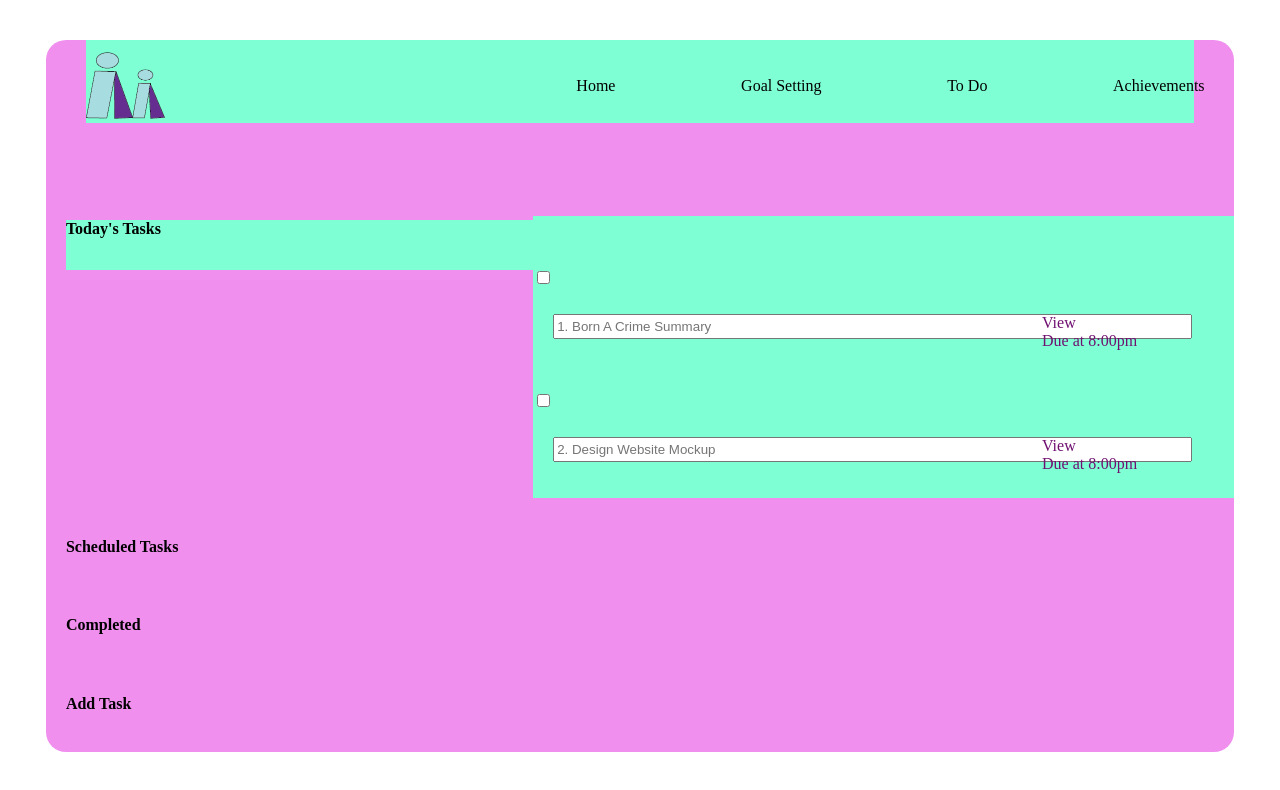
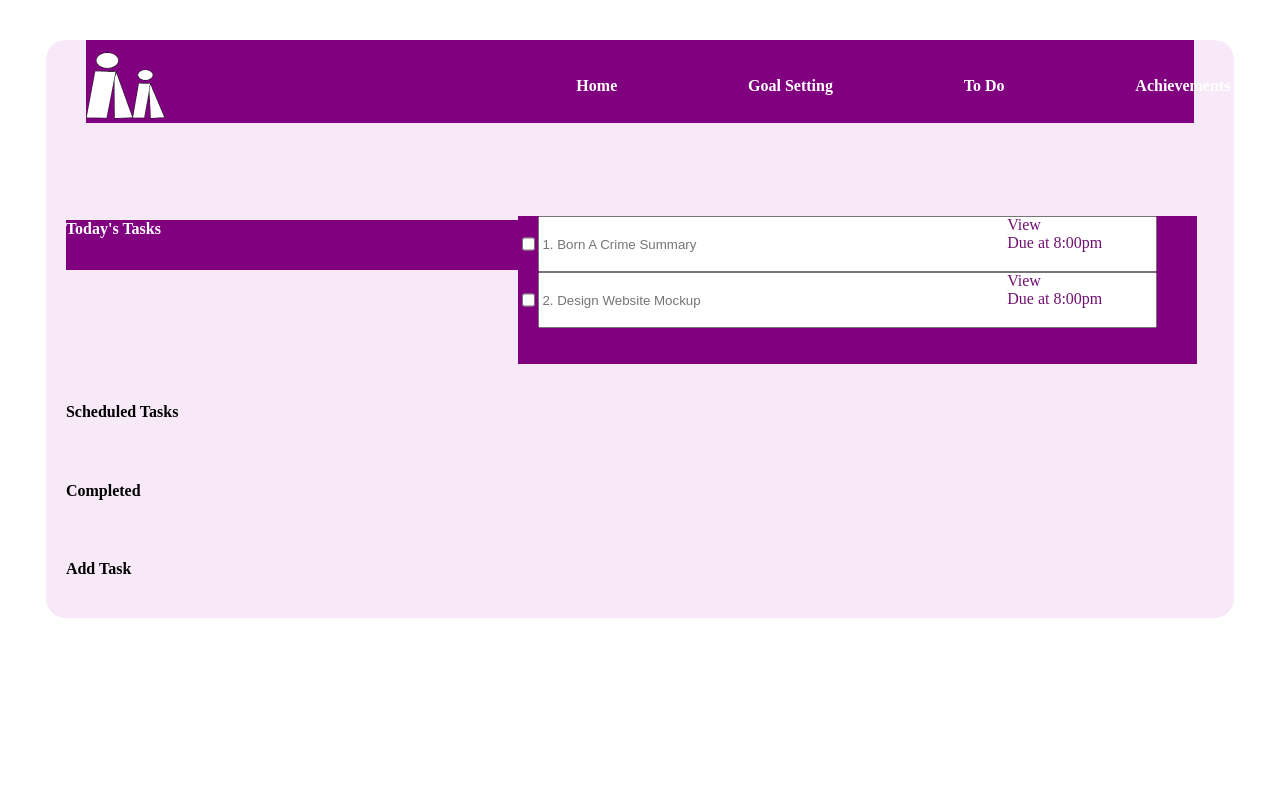
Before and after one commit to Hannah-Unyolo/Mentoring-System, a plain HTML site: page todo.html in a window 1280 px wide. Drawn offline with Linux system fonts and the light colour scheme.

Commit message:
made changes

```diff
--- a/achievements.css
+++ b/achievements.css
@@ -2,7 +2,7 @@
     display: flex;
     gap: 30%;
     margin: 40px;
-    background-color: aquamarine;
+    background-color: purple;
 
 }
 #logo{
@@ -19,7 +19,7 @@
 
 }
 #body{
-    background-color: rgb(241, 143, 239);
+    background-color: rgb(247, 233, 248);
     margin-left: 3%;
     margin-right: 3%;
     border-radius: 20px;
@@ -27,19 +27,23 @@
 }
 .topnav a{
     text-decoration: none;
-    color: black;
+    color: white;
+    font-weight: bold;
 }
 #achievements{
-    background-color: aquamarine;
+    background-color: purple;
     display: flex;
     gap: 20%;
     border-radius: 12px;
     margin-left: 3%;
     margin-right: 3%;
     justify-content: center;
+    color: white;
+    font-weight: bold;
 }
 #heading{
     text-align: center;
+    color: purple;
 
 }
 #medal{
--- a/goals.css
+++ b/goals.css
@@ -2,7 +2,8 @@
     display: flex;
     gap: 30%;
     margin: 40px;
-    background-color: aquamarine;
+    background-color: purple;
+    color: white;
 }
 #logo{
     width: 50%;
@@ -18,7 +19,7 @@
 
 }
 #body{
-    background-color: rgb(241, 143, 239);
+    background-color: rgb(247, 233, 248);
     margin-left: 3%;
     margin-right: 3%;
     border-radius: 20px;
@@ -26,7 +27,8 @@
 }
 .topnav a{
     text-decoration: none;
-    color: black;
+    color: white;
+    font-weight: bold;
 }
 
 #input{
@@ -34,10 +36,11 @@ margin-left: 4%;
 }
 
 #annual{
-    background-color: aquamarine;
+    background-color: purple;
     margin-left: 4%;
     margin-right: 4%;
     margin-bottom: 30%;
+    color: white;
 }
 
 @media screen and (min-width: 320px) and (max-width: 667px){
--- a/homepage.css
+++ b/homepage.css
@@ -2,7 +2,7 @@
     display: flex;
     gap: 30%;
     margin: 40px;
-    background-color: aquamarine;
+    background-color: purple;
 
 }
 
@@ -12,16 +12,18 @@
     gap: 50%;
     white-space: nowrap;
     text-decoration: none;
+    color: white;
 
 
 }
 .topnav a{
     text-decoration: none;
-    color: black;
+    color: white;
+    font-weight: bold;
 }
 .item-1{
     display: flex;
-    gap: 10%;
+    gap: 15%;
     font-size: large;
     justify-content: center;
     margin-top: 20px;
@@ -33,16 +35,16 @@
 #logo{
     width: 50%;
 }
-#knowmore-button{
+#knowmore{
     border-radius: 12px;
-    background-color: rgb(140, 209, 209);
+text-decoration: none;
 }
 #mentors{
     font-size: large;
     font-weight: bold;
 }
 #body{
-    background-color: rgb(241, 143, 239);
+    background-color: rgb(247, 233, 249);
     margin-left: 3%;
     margin-right: 3%;
     border-radius: 20px;
--- a/index.css
+++ b/index.css
@@ -11,7 +11,7 @@
     border: solid 1px;
     border-radius: 15px;
     padding :16px;
-    background-color: rgb(238, 136, 247);
+    background-color: rgb(247,233,248);
     margin: 0 auto;
     width: 40%;
     text-align: center;
@@ -22,7 +22,7 @@
     padding: 12px;
     margin: 0 auto;
     width: 40%;
-    background-color: skyblue;
+    background-color: purple;
     color: white
 
 }
--- a/landing.css
+++ b/landing.css
@@ -3,6 +3,7 @@
     gap: 2%;
     text-decoration: none;
     justify-content: center;
+
 }
 
 #login{
@@ -14,16 +15,17 @@
 }
 #button{
     border-radius: 20px;
-    background-color: aquamarine;
+    background-color: purple;
     width: 10%;
     height: 30%;
     margin-top: 1.4%;
     text-align: center;
     text-decoration: none;
+    color: white;
 
 }
 #body{
-    background-color: rgb(242, 142, 244);
+    background-color: rgb(247, 233, 248);
     text-align: center;
     margin-left: 5%;
     margin-right: 5%;
@@ -33,10 +35,11 @@
     margin-top: 12px;
     }
     #welcome{
-       font-size: 90px;
+       font-size: 70px;
     }
     #logo{
-        width: 20%;
+        width: 25%;
+
     }
     #moto{
         font-size: x-large;
--- a/todo.css
+++ b/todo.css
@@ -2,7 +2,7 @@
     display: flex;
     gap: 30%;
     margin: 40px;
-    background-color: aquamarine;
+    background-color: purple;
     padding-top: 12px;
 }
 #logo{
@@ -19,7 +19,7 @@
 
 }
 #body{
-    background-color: rgb(241, 143, 239);
+    background-color: rgb(247, 233, 248);
     margin-left: 3%;
     margin-right: 3%;
     border-radius: 20px;
@@ -27,7 +27,8 @@
 }
 .topnav a{
     text-decoration: none;
-    color: black;
+    color: white;
+    font-weight: bold;
 }
 .tasks{
     padding-left: 20px;
@@ -36,16 +37,18 @@
 #task1{
     display: flex;
     gap: 0%;
+    color: white;
 }
 .input{
-    margin-top: 14%;
+    height: 50px;
     width: 90%;
 
 }
 .taskbackground{
-    background-color: aquamarine;
+    background-color: purple;
     width: 60%;
     margin-top: 1.5%;
+    margin-right: 37px;
 
 }
 #design{
@@ -61,12 +64,11 @@
     height: 25px;
     color: rgb(112, 17, 113);
     text-decoration: none;
-    margin-top: 14%;
     margin-left: -150px;
 
 }
 #today{
-    background-color: aquamarine;
+    background-color: purple;
     width: 40%;
     height: 50px;
 
--- a/todo.html
+++ b/todo.html
@@ -10,7 +10,7 @@
     <div id="body">
         <div id="header">
             <div>
-                <img src="Images/Mentoring-System Logo.png" alt="Mentoring-Systemlogo" id="logo">
+                <img src="Images/logo2.png" alt="Mentoring-Systemlogo" id="logo">
             </div>
 
             <div class="topnav">
```
Also changed, not shown: achievements.html (+1 -1 lines), goals.html (+1 -1 lines), homepage.html (+2 -2 lines), index.html (+1 -1 lines), landing.html (+3 -7 lines), Images/logo.png (added), Images/logo2.png (added).
